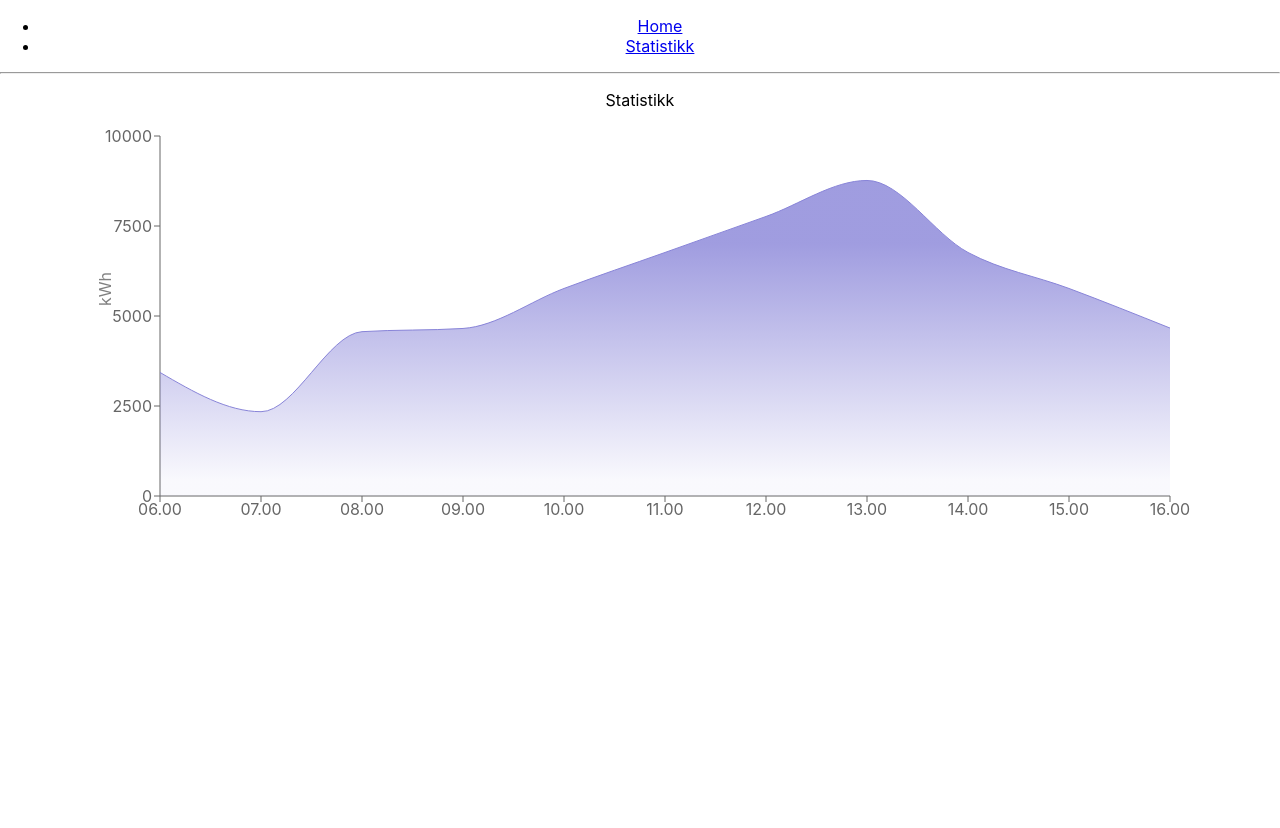
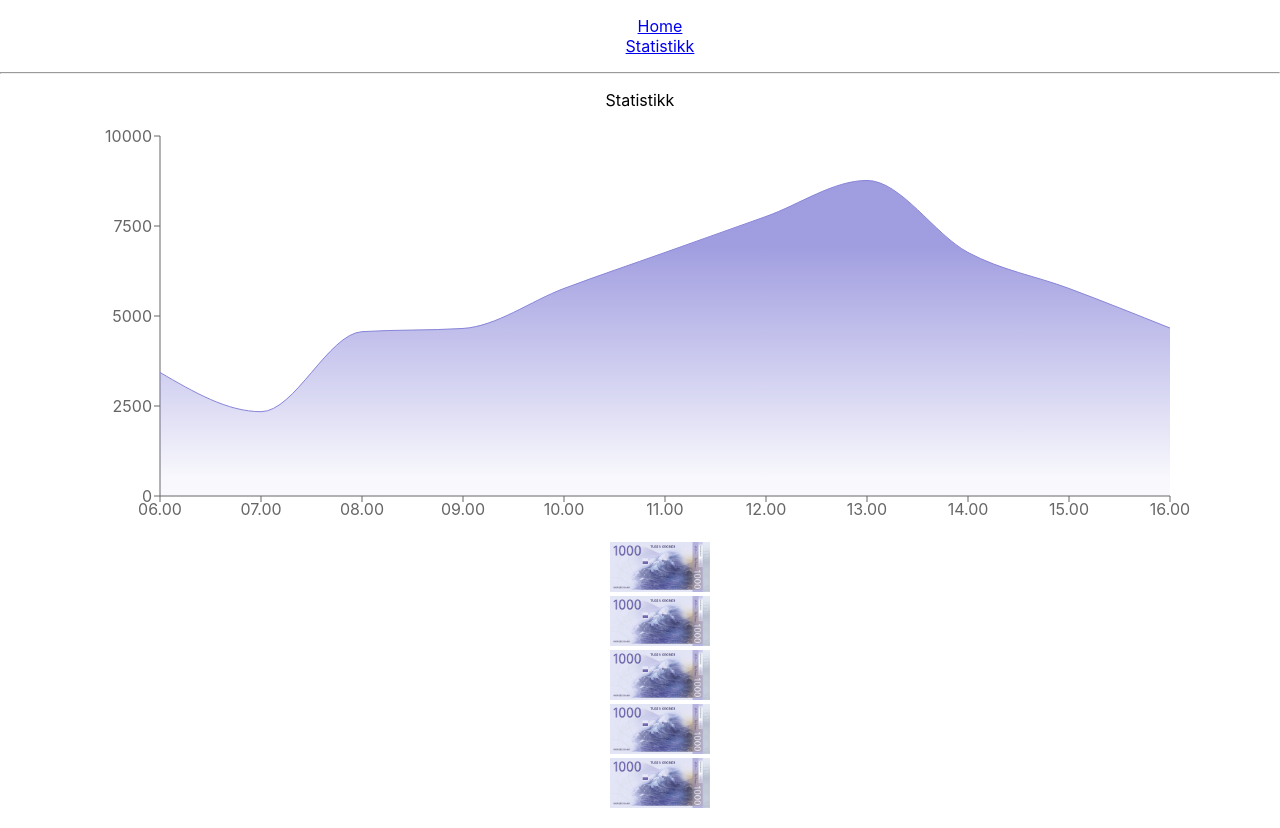
Before and after one commit to BG4-22/GREENK, a React (Vite) app: page /statistikk in a window 1280 px wide. Before the commit the page ends 800 px from the top, so only its background shows below. Built offline with nearby package versions, Linux system fonts and the light colour scheme.

Commit message:
feat(#11): forslag til penge-søyle

```diff
--- a/src/App.css
+++ b/src/App.css
@@ -40,3 +40,13 @@
 button {
     font-size: calc(10px + 2vmin);
 }
+
+#image {
+    background-image: url('../src/img/canvas_1000.jpeg');
+    background-repeat: repeat-y;
+    background-color: pink;
+}
+
+ul {
+    list-style-type: none;
+}
--- a/src/components/Diagram.tsx
+++ b/src/components/Diagram.tsx
@@ -6,6 +6,7 @@ import React from 'react';
 import { AreaChart, Area, YAxis, XAxis, CartesianGrid } from 'recharts';
 
 class Diagram extends React.Component {
+    //Endre data når vi får data fra Mikael
     data = [
         {
             time: '06.00',
@@ -77,7 +78,7 @@ class Diagram extends React.Component {
                 <XAxis dataKey="time" />
                 <YAxis
                     label={{
-                        value: 'kWh',
+                        /*value: 'kWh',*/
                         position: 'insideLeft',
                         angle: -90,
                         dy: -10,
--- /dev/null
+++ b/src/components/DiagramC.tsx
@@ -0,0 +1,40 @@
+import * as React from 'react';
+import money from '../img/canvas_1000.png';
+import $ from 'jquery';
+import { useEffect, useState } from 'react';
+import '../App.css';
+
+export default function DiagramC() {
+    const [value, setArray] = useState(0);
+
+    useEffect(() => {});
+
+    var arr = [
+        <ul>
+            <li>
+                <img src={money} width="100" height="50"></img>
+            </li>
+            <li>
+                <img src={money} width="100" height="50"></img>
+            </li>
+            <li>
+                <img src={money} width="100" height="50"></img>
+            </li>
+            <li>
+                <img src={money} width="100" height="50"></img>
+            </li>
+            <img src={money} width="100" height="50"></img>
+        </ul>,
+    ];
+
+    /*$('#imageDiv').append('<ul></ul>');
+    for (var i in arr) {
+        $('#imageList').append(i);
+    }*/
+
+    return (
+        <div id="imageDiv">
+            <p>{arr}</p>
+        </div>
+    );
+}
--- a/src/pages/stats/Statistics.tsx
+++ b/src/pages/stats/Statistics.tsx
@@ -1,6 +1,7 @@
 import { Text } from '@chakra-ui/react';
 import React from 'react';
 import Diagram from '../../components/Diagram';
+import DiagramC from '../../components/DiagramC';
 
 export interface StatisticsPropsI {}
 
@@ -9,6 +10,7 @@ const Statistics: React.FC<StatisticsPropsI> = (props: StatisticsPropsI) => {
         <>
             <Text>Statistikk</Text>
             <Diagram />
+            <DiagramC />
         </>
     );
 };
```
Also changed, not shown: src/img/canvas_1000.png (added). Lines whose indentation alone changed are shown as unchanged.
